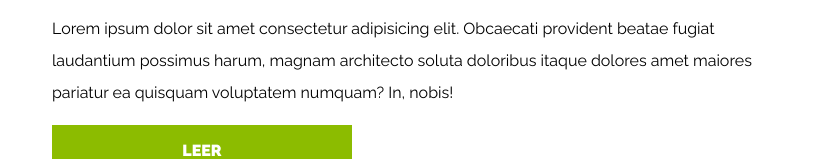
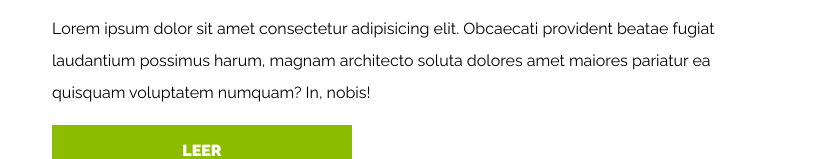
Before and after one commit to HenryTene/06_ecommerce_responsive, a plain HTML site: page blog.html in a window 1280 px wide. Shown: the part 1209-1368 px from the top of the page, without its empty margins (8-844 px from the left). Drawn offline with nearby package versions, Linux system fonts and the light colour scheme.

Commit message:
Update blog.html

```diff
--- a/blog.html
+++ b/blog.html
@@ -58,7 +58,7 @@
                 <p>
                   Lorem ipsum dolor sit amet consectetur adipisicing elit.
                   Obcaecati provident beatae fugiat laudantium possimus harum,
-                  magnam architecto soluta doloribus itaque dolores amet maiores
+                  magnam architecto soluta  dolores amet maiores
                   pariatur ea quisquam voluptatem numquam? In, nobis!
                 </p>
               </div>
```
